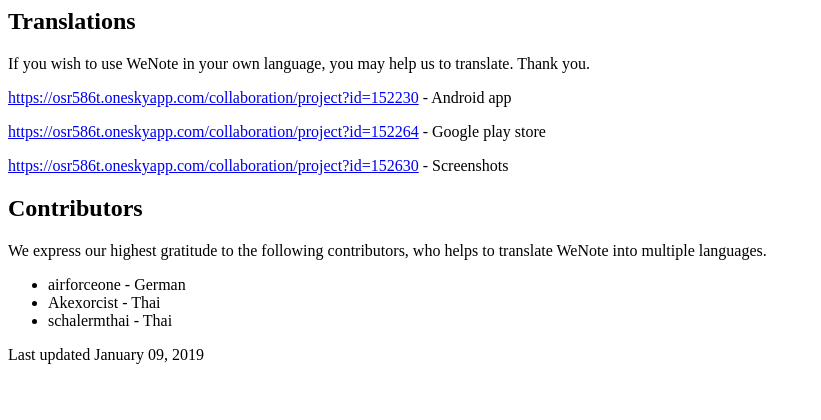
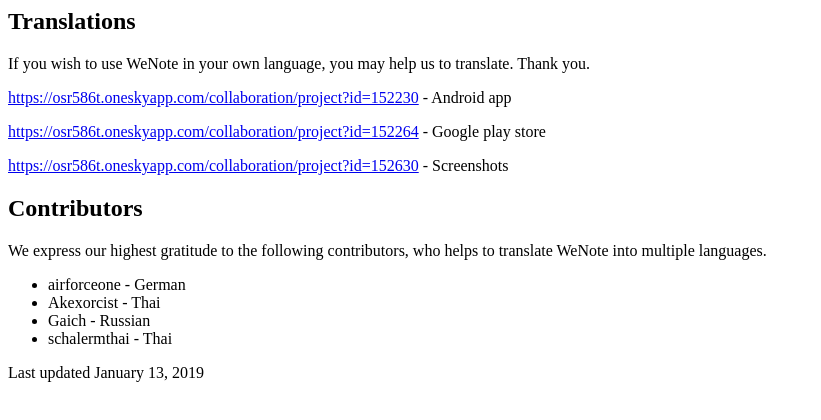
Before and after one commit to yccheok/wenote.jstock.co, a plain HTML site: page translations.html in a window 1280 px wide. Shown: the whole page, without its empty margins (0-821 px from the left). Drawn offline with Linux system fonts and the light colour scheme.

Commit message:
Update translations.html

```diff
--- a/translations.html
+++ b/translations.html
@@ -18,9 +18,10 @@
  <ul>
   <li>airforceone - German</li>
   <li>Akexorcist - Thai</li>
+  <li>Gaich - Russian</li>
   <li>schalermthai - Thai</li>
 </ul></p>
 
-<p>Last updated January 09, 2019</p>
+<p>Last updated January 13, 2019</p>
 </body>
 </html>
```
